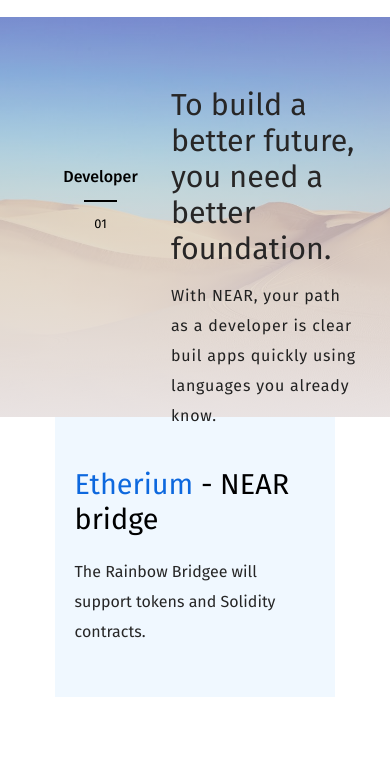
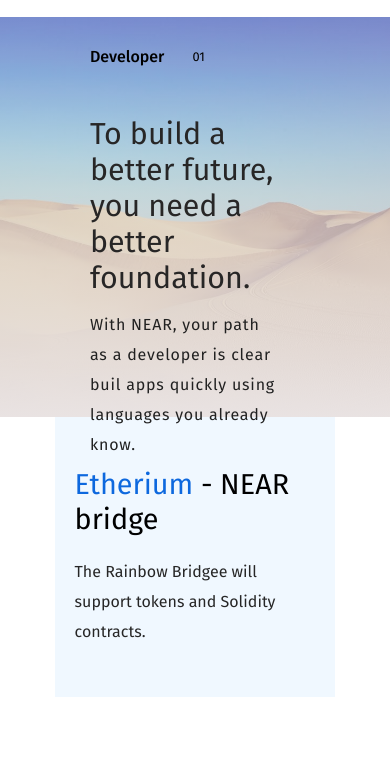
Before and after one commit to PANKAjBamniya/Near-ui, a plain HTML site: page index.html in a window 390 px wide. Shown: the part 44-808 px from the top of the page. Drawn offline with nearby package versions, Linux system fonts and the light colour scheme; a web font is replaced by a local one.

Commit message:
originmain

```diff
--- a/style.css
+++ b/style.css
@@ -250,21 +250,21 @@ body{
     .hero-contant{
         width: 100%;
         height: auto;
+        flex-direction: column;
+
     }
     .left-contant{
         width: 20%;
         height: auto;
-        align-items: center;
-        padding-left: 0;
-        flex-direction: column;
-        justify-content: center;
+        padding: 30px;
     }
     .right-contant{
-        width: 70%;
+        width: 90%;
+        top: 0;
     }
     .right-contant h1{
         /* width: 100%; */
-        font-size: 1em;
+        font-size: .9em;
     }
     .right-contant p{
         font-size: .9em;
```
